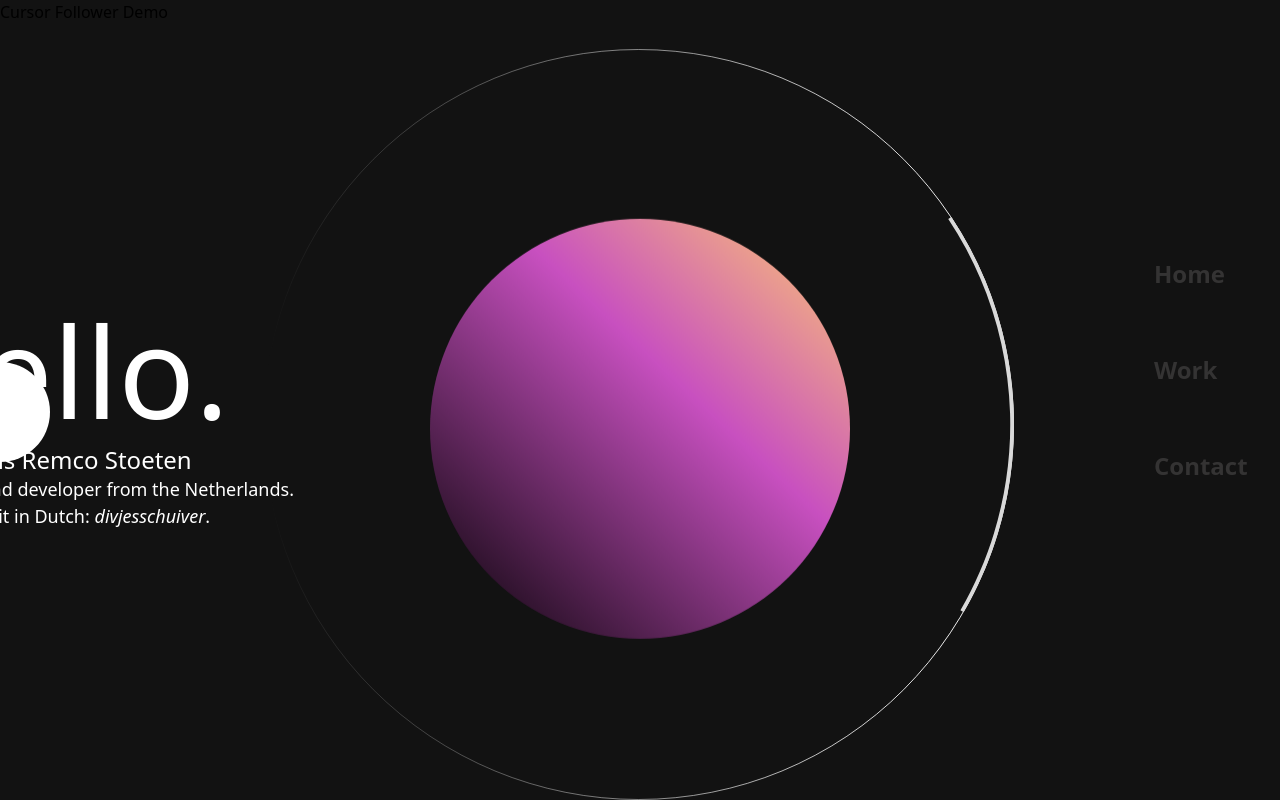
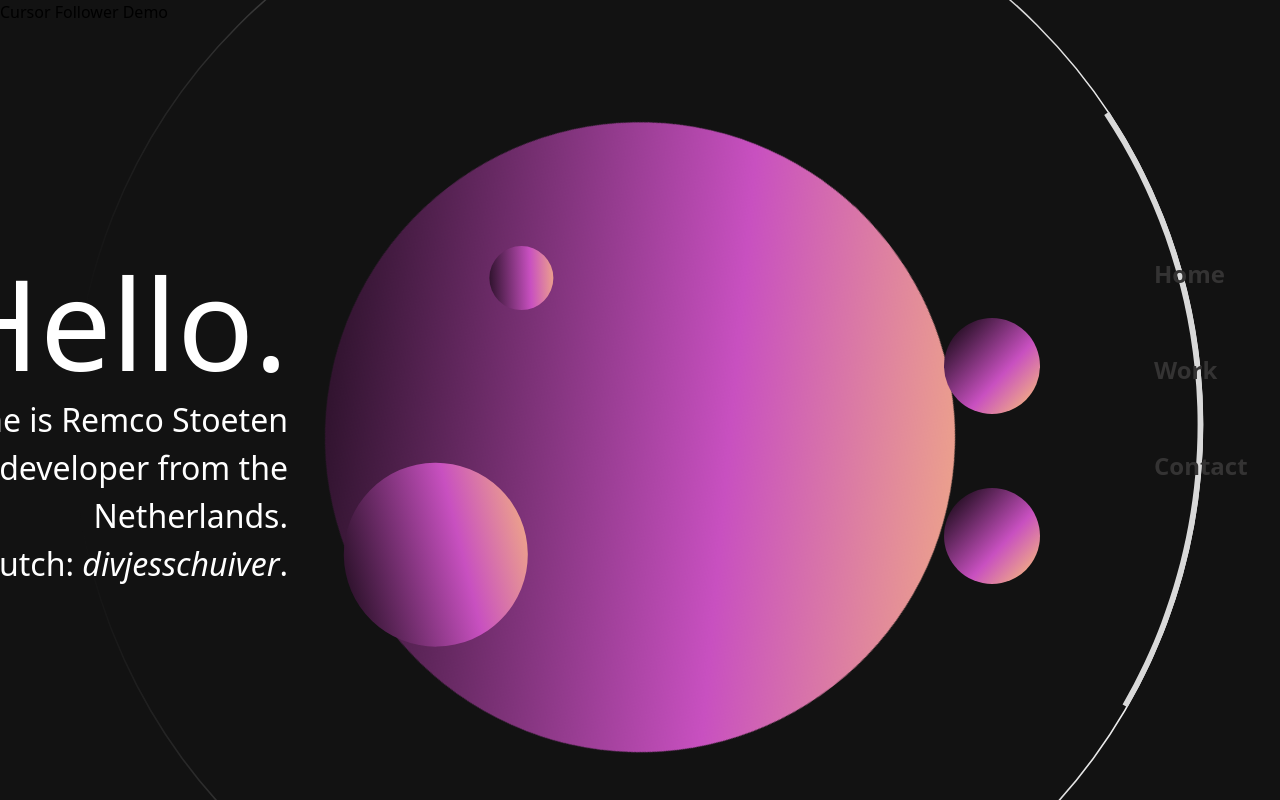
Before and after one commit to remcostoeten/remcostoeten-portfolio, a Next.js app: page / in a window 1280 px wide. Shown: the top 800 px of the page. Built offline with nearby package versions, Linux system fonts and the light colour scheme.

Commit message:
Add extra spheres.

```diff
--- a/components/landing/CircleComponent.jsx
+++ b/components/landing/CircleComponent.jsx
@@ -1,36 +1,53 @@
-import { useState, useEffect, useRef } from 'react';
+import GradientSphere from './GradientSphere';
 import styles from './Landing.module.scss';
+import React, { useEffect, useRef } from 'react';
 
 function CircleWithBorder({ isHovered }) {
-  const [circleLength, setCircleLength] = useState(0);
-  const borderRef = useRef(null);
+	const pathRef = useRef();
 
 	useEffect(() => {
-    if (borderRef.current) {
-      const animation = setInterval(() => {
-        if (borderRef.current.style.strokeDashoffset > 0) {
-          borderRef.current.style.strokeDashoffset -= 1;
+		if (pathRef.current) {
+			const path = pathRef.current;
+			const length = path.getTotalLength();
+			path.style.strokeDasharray = length;
+			path.style.strokeDashoffset = isHovered ? 0 : length;
+			path.getBoundingClientRect();
+			path.style.transition = 'stroke-dashoffset 2s ease-in-out';
+			path.style.strokeDashoffset = isHovered ? length : 0;
 		}
-      }, 10);
-
-      return () => clearInterval(animation);
-    }
-  }, [borderRef]);
+	}, [isHovered]);
 
 	return (
-    <div className={`${styles.circleWithBorder} flex items-center justify-center h-screen`}>
-
+		<div
+			className={`${styles.circleWithBorder} flex relative items-center justify-center h-screen`}
+		>
+			<GradientSphere
+				size="64px"
+				top=" 290px"
+				left="40%"
+				rotate={45}
+				horizontalTransform="translateX(-50%)"
+			/>
+			<GradientSphere
+				size="96px"
+				top=" 390px"
+				left="70%"
+				rotate={90}
+				horizontalTransform="translateX(-50%)"
+			/>
 			<svg
-        width="754"
-        height="751"
+				width="1508"
+				height="1131"
 				viewBox="0 0 754 751"
 				fill="none"
 				xmlns="http://www.w3.org/2000/svg"
-        style={{ transform: isHovered ? 'rotate(180deg)' : 'rotate(0)', transition: 'transform 1s ease-in-out' }}
+				style={{
+					transform: isHovered ? 'rotate(180deg)' : 'rotate(0)',
+					transition: 'transform 1s ease-in-out',
+				}}
 			>
 				<circle
 					cx="375.5"
-					ref={borderRef}
 					cy="375.5"
 					r="375"
 					stroke="url(#paint0_linear_1_36)"
@@ -38,6 +55,7 @@ function CircleWithBorder({ isHovered }) {
 				<path
 					d="M700.693 563.25C735.634 502.729 752.994 433.659 750.818 363.809C748.642 293.96 727.018 226.104 688.377 167.875L685.248 169.951C723.503 227.598 744.911 294.775 747.065 363.926C749.219 433.077 732.033 501.457 697.441 561.372L700.693 563.25Z"
 					fill="#D9D9D9"
+					ref={pathRef}
 				/>
 				<defs>
 					<linearGradient
@@ -71,6 +89,20 @@ function CircleWithBorder({ isHovered }) {
 					</defs>
 				</defs>
 			</svg>
+			<GradientSphere
+				size="96px"
+				top=" 70%"
+				left="70%"
+				rotate={90}
+				horizontalTransform="translateX(-50%)"
+			/>
+			<GradientSphere
+				size="184px"
+				top=" 77%"
+				left="35%"
+				rotate={33}
+				horizontalTransform="translateX(-50%)"
+			/>
 		</div>
 	);
 }
--- a/components/landing/GradientSphere.jsx
+++ b/components/landing/GradientSphere.jsx
@@ -1,19 +1,20 @@
 import React from 'react';
 import styles from './Landing.module.scss';
-const GradientSphere = ({ size }) => {
+
+const GradientSphere = ({ size, top, left, rotate, horizontalTransform }) => {
 	const circleStyle = {
 		width: size,
 		height: size,
 		borderRadius: '50%',
 		position: 'absolute',
-		top: '50%',
-		left: '50%',
-		transform: 'translate(-50%, -50%)',
+		top: top,
+		left: left,
+		transform: `rotate(${rotate}deg) ${horizontalTransform} translate(-50%, -50%)`,
 		backgroundImage:
 			'linear-gradient(43deg, #000 0%, #c850c0 60%, #ffcc70 100%)',
 	};
 
-	return <div style={circleStyle}></div>;
+	return <div className={styles.sphere} style={circleStyle}></div>;
 };
 
 export default GradientSphere;
--- a/components/landing/IntroText.jsx
+++ b/components/landing/IntroText.jsx
@@ -1,6 +1,7 @@
 import { useState } from 'react';
+import 'animate.css';
 import styles from './Landing.module.scss';
-import 'animate.css';
+import CursorPointer from 'components/Cursor';
 
 export default function IntroText() {
 	const [mouseSize, setMouseSize] = useState(25);
@@ -10,7 +11,8 @@ export default function IntroText() {
 		position: 'absolute',
 		top: '50%',
 		left: '50%',
-		transform: 'translate(-185%, -46%)',
+		transform: 'translate(-155%, -46%)',
+		textAlign: 'right',
 	};
 
 	return (
@@ -33,12 +35,12 @@ export default function IntroText() {
 					Hello.
 				</h1>
 				<h2
-					className="text-white text-2xl
+					className="text-white text-32
  grow				 animate__animated animate__zoomInRight animate__delay-1250ms"
 				>
 					My name is Remco Stoeten
 				</h2>
-				<p className="text-white text-18  animate__animated animate__zoomInRight animate__delay-1500ms">
+				<p className="text-white  text-32 animate__animated animate__zoomInRight animate__delay-1500ms">
 					I'm a front-end developer from the Netherlands. <br /> Or as
 					we call it in Dutch: <i>divjesschuiver</i>.
 				</p>
--- a/components/landing/Landing.module.scss
+++ b/components/landing/Landing.module.scss
@@ -1,10 +1,11 @@
+@import '../../styles/utillities/colors';
 .circleWithBorder {
 	transition: transform 600ms cubic-bezier(0.615, 0.61, 0.355, 1);
 }
 
 .GradientCircle {
-	width: 420px;
-	height: 420px;
+	width: 630px;
+	height: 630px;
 	border-radius: 50%;
 	position: absolute;
 	top: 50%;
@@ -12,11 +13,13 @@
 	transform: translate(-50%, -46%);
 	background-image: linear-gradient(
 		43deg,
-		#000 0%,
-		#c850c0 60%,
-		#ffcc70 100%
+		$black 0%,
+		$sphere--gradient-one 60%,
+		$sphere--gradient-two 100%
 	);
-	animation: pageLoadSphere 1s cubic-bezier(0.165, 0.84, 1, 1) forwards;
+	background-size: 100% 10 0%;
+	animation: pageLoadSphere 1s cubic-bezier(0.165, 0.84, 1, 1) forwards,
+		GradientBg 30s ease-in-out infinite;
 }
 
 .circleWithBorder {
@@ -32,14 +35,16 @@
 		fadeIn 1500ms 1500ms ease-in-out forwards;
 }
 
-.cube {
-	width: 100px;
-	height: 100px;
-	position: absolute;
-	top: 50%;
-	transform: translate(-50%, -50%);
-	background-color: white;
-	border-radius: 50%;
+@keyframes GradientBg {
+	0% {
+		transform: translate(-50%, -46%) rotate(0deg);
+	}
+	50% {
+		transform: translate(-50%, -46%) rotate(180deg);
+	}
+	100% {
+		transform: translate(-50%, -46%) rotate(360deg);
+	}
 }
 
 @keyframes scaleIn {
@@ -89,7 +94,7 @@
 	}
 
 	100% {
-		transform: translate(-190%, -50%);
+		transform: translate(-220%, -50%);
 	}
 }
 
@@ -99,10 +104,12 @@
 
 @keyframes moveGradient {
 	0% {
-		background-position: 0%;
+		background-position: 0% 125%;
 	}
+
 	100% {
-		background-position: 250%;
+		background-position: 250% 250%;
+		transform: rotate3d(1, 1, 1, 360deg);
 	}
 }
 
@@ -115,19 +122,3 @@
 		transform: rotate(360deg);
 	}
 }
-
-.circle {
-	position: fixed;
-	width: 15px;
-	height: 15px;
-	background-color: red;
-	border-radius: 50%;
-	transition: all 0.3s ease;
-	pointer-events: none;
-	z-index: 9999;
-}
-
-.grow {
-	width: 150px;
-	height: 150px;
-}
--- a/pages/test.jsx
+++ b/pages/test.jsx
@@ -1,20 +1,12 @@
-import { useEffect, useState } from 'react';
+import { useState } from 'react';
 import CursorPointer from 'components/Cursor';
 export default function Index() {
 	const [mouseSize, setMouseSize] = useState(25);
 	const [mouseText, setMouseText] = useState('');
 
-	const handleHover = (hovered) => {
-		setIsHovered(hovered);
-	};
-
-	useEffect(() => {
-		document.body.classList.add('mouse');
-	}, []);
-
 	return (
 		<>
-			<div className="App" style={{ cursor: 'none' }}>
+			<div className="cursor-page" style={{ cursor: 'none' }}>
 				<h1
 					onMouseEnter={() => {
 						setMouseSize(75);
@@ -22,7 +14,7 @@ export default function Index() {
 					}}
 					onMouseLeave={() => {
 						setMouseSize(25);
-						setMouseText('');
+						setMouseText('aaaaa');
 					}}
 				>
 					Cursor Follower Demo
@@ -37,7 +29,7 @@ export default function Index() {
 					}}
 					onMouseLeave={() => {
 						setMouseSize(25);
-						setMouseText('');
+						setMouseText('aaaaaa');
 					}}
 				>
 					JAFFA
--- a/styles/base/_mouse.scss
+++ b/styles/base/_mouse.scss
@@ -19,3 +19,28 @@
 // 	position: relative;
 // 	mix-blend-mode: difference;
 // }
+
+.cursor-page {
+	display: grid;
+	place-content: center;
+	color: white !important;
+	place-items: center !important;
+	width: 100vw;
+	height: 100vh;
+	* {
+		color: white !important;
+	}
+}
+
+.cursor {
+	position: absolute;
+	width: 40px;
+	height: 40px;
+	background: black;
+	border-radius: 50%;
+	top: var(--y, 0);
+	left: var(--x, 0);
+	transform: translate(-50%, -50%);
+	z-index: 2;
+	mix-blend-mode: difference;
+}
--- a/styles/styles.scss
+++ b/styles/styles.scss
@@ -9,39 +9,9 @@
 @import 'utillities/_animation.scss';
 
 @import 'base/_base.scss';
-// @import 'base/_reset.scss';
+@import 'base/_reset.scss';
 @import 'base/_mouse.scss';
 
 // compoonents
 @import 'components/_hero.scss';
 @import 'components/_header.scss';
-
-body {
-	&.mouse {
-		background: white !important;
-		.App {
-			display: grid;
-			place-content: center;
-			color: black !important;
-			place-items: center !important;
-			width: 100vw;
-			height: 100vh;
-			p {
-				color: black;
-			}
-		}
-	}
-}
-
-.cursor {
-	position: absolute;
-	width: 40px;
-	height: 40px;
-	background: black;
-	border-radius: 50%;
-	top: var(--y, 0);
-	left: var(--x, 0);
-	transform: translate(-50%, -50%);
-	z-index: 2;
-	mix-blend-mode: difference;
-}
--- a/styles/utillities/_colors.scss
+++ b/styles/utillities/_colors.scss
@@ -0,0 +1,6 @@
+$black: #000;
+$pink: #c850c0;
+$yellow: #ffcc70;
+
+$sphere--gradient-one: $pink;
+$sphere--gradient-two: $yellow;
--- a/tailwind.config.js
+++ b/tailwind.config.js
@@ -47,6 +47,9 @@ module.exports = {
 				14: '0.875rem',
 				16: '1rem',
 				18: '1.125rem',
+				32: '2rem',
+				34: '2.125rem',
+				36: '2rem',
 				hero: '127px',
 			},
 			lineHeight: {
```
Also changed, not shown: styles/base/_reset.scss (+23 -6 lines). Lines whose indentation alone changed are shown as unchanged.
